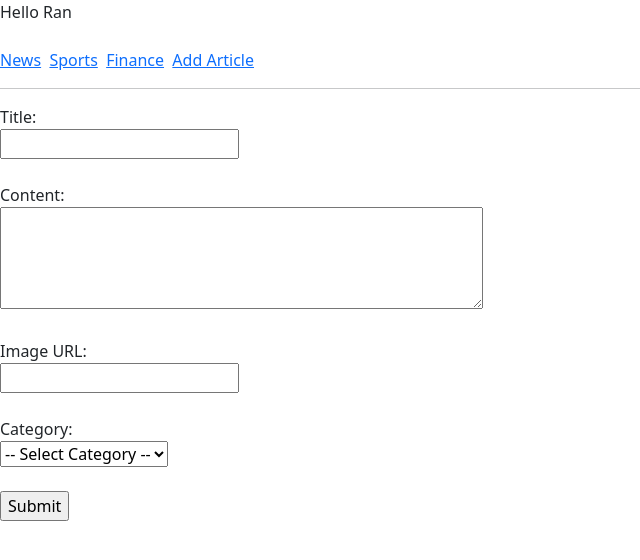
After one commit to ranerlich7/flask_news2, a Flask app: page /add_article in a window 1280 px wide. The commit adds this page. Shown: the top 560 px of the page, without its empty margins (0-640 px from the left). Run offline with Flask 3, Linux system fonts and the light colour scheme.

Commit message:
added create article

```diff
--- a/app.py
+++ b/app.py
@@ -1,4 +1,4 @@
-from flask import Flask, render_template
+from flask import Flask, render_template, request,redirect, url_for
 import sqlite3
 
 # init database
@@ -18,6 +18,20 @@ def news():
    print(f"****{articles} ")
    return render_template("article.html", news=articles)
 
+@app.route("/add_article", methods=["GET","POST"])
+def add_article():
+   if request.method == "POST":
+      title = request.form.get("title")
+      content = request.form.get("content")
+      image_url = request.form.get("image-url")
+      category = request.form.get("category")
+      print(f"!!! {title},{content},{image_url},{category}")
+      res = cur.execute(f"INSERT INTO article VALUES ('{title}', '{content}', '{image_url}','{category}')")
+      con.commit()
+      return redirect(url_for('news'))
+
+   return render_template("add_article.html")
+
 # sport_articles = ["City won the premier leage", "Nadal loses a game", "Liverpool rocks"]
 @app.route("/sports")
 def sports():
--- a/initdb.sql
+++ b/initdb.sql
@@ -23,4 +23,4 @@ VALUES (11, '10,000',3),
 (33, 'breaks',3);
 
 
- INSERT INTO article (title, content, image,category) VALUES ('Manchester City gets Messi', 'bla bla MEssi ... bla', 'https://picsum.photos/401/300','Sports')
+ INSERT INTO article VALUES ('Manchester City gets Messi', 'bla bla MEssi ... bla', 'https://picsum.photos/401/300','Sports')
--- /dev/null
+++ b/templates/add_article.html
@@ -0,0 +1,25 @@
+{% extends "base.html" %}
+{% block title %}News{% endblock %}
+{% block content %}
+<form action="/add_article" method="POST">
+    <label for="title">Title:</label><br>
+    <input type="text" id="title" name="title" required><br><br>
+
+    <label for="content">Content:</label><br>
+    <textarea id="content" name="content" rows="4" cols="50" required></textarea><br><br>
+
+    <label for="image-url">Image URL:</label><br>
+    <input type="url" id="image-url" name="image-url" required><br><br>
+
+    <label for="category">Category:</label><br>
+    <select id="category" name="category" required>
+        <option value="">-- Select Category --</option>
+        <option value="News">News</option>
+        <option value="Sports">Sports</option>
+        <option value="Finance">Finance</option>
+    </select><br><br>
+
+    <input type="submit" value="Submit">
+</form>
+
+{% endblock %}
--- a/templates/article.html
+++ b/templates/article.html
@@ -8,8 +8,7 @@
         <img src="{{ article[2] }}" class="card-img-top" alt="...">
         <div class="card-body">
             <h5 class="card-title">{{ article[0] }}</h5>
-            <p class="card-text">This is a wider card with supporting text below as a natural lead-in to additional
-                content. This content is a little bit longer.</p>
+            <p class="card-text">{{ article[1]}}.</p>
             <p class="card-text"><small class="text-body-secondary">Last updated 3 mins ago</small></p>
         </div>
     </div>
--- a/templates/navbar.html
+++ b/templates/navbar.html
@@ -4,6 +4,6 @@ Hello Ran
 <a href="/">News</a>&nbsp;
 <a href="/sports">Sports</a>&nbsp;
 <a href="/finance">Finance</a>&nbsp;
-<a href="/logout">logout</a>
+<a href="/add_article">Add Article</a>
 <h2>{% block title %}{% endblock %}</h2>
 <hr>
```
Also changed, not shown: news.db.
